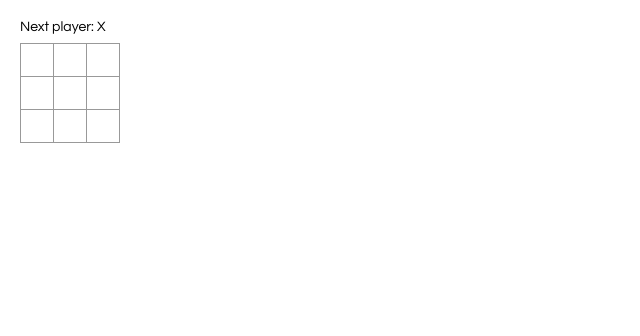
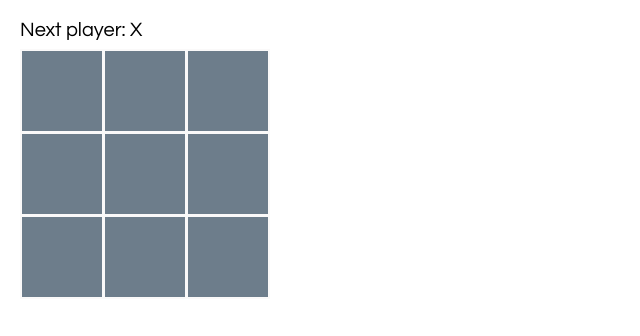
Before and after one commit to lmberard/React, a React app: page / in a window 1280 px wide. Shown: the whole page, without its empty margins (0-640 px from the left). Built offline with nearby package versions, Linux system fonts and the light colour scheme.

Commit message:
new: tic tac toe

```diff
--- a/public/index.html
+++ b/public/index.html
@@ -2,11 +2,11 @@
 <html lang="en">
   <head>
     <meta charset="utf-8" />
-    <link rel="icon" href="%PUBLIC_URL%/favicon.ico" />
+    <link rel="icon" href="%PUBLIC_URL%/tictactoe.jpeg" />
     <meta name="viewport" content="width=device-width, initial-scale=1" />
     <meta name="theme-color" content="#000000" />
     <meta
-      name="description"
+      name="Tic Tac Toe game using React"
       content="Web site created using create-react-app"
     />
     <link rel="apple-touch-icon" href="%PUBLIC_URL%/logo192.png" />
@@ -24,7 +24,7 @@
       work correctly both with client-side routing and a non-root public URL.
       Learn how to configure a non-root public URL by running `npm run build`.
     -->
-    <title>React App</title>
+    <title>Tic Tac Toe</title>
   </head>
   <body>
     <noscript>You need to enable JavaScript to run this app.</noscript>
--- a/src/index.css
+++ b/src/index.css
@@ -1,5 +1,5 @@
 body {
-  font: 14px "Century Gothic", Futura, sans-serif;
+  font: 20px "Century Gothic", Futura, sans-serif;
   margin: 20px;
 }
 
@@ -19,18 +19,18 @@ ul {
 }
 
 .square {
-  background: #fff;
-  border: 1px solid #999;
+  background: rgb(109, 125, 139);
+  border: 2px solid rgb(250, 249, 249);
   float: left;
-  font-size: 24px;
+  font-size: 74px;
   font-weight: bold;
-  line-height: 34px;
-  height: 34px;
+  line-height: 84px;
+  height: 84px;
   margin-right: -1px;
   margin-top: -1px;
   padding: 0;
   text-align: center;
-  width: 34px;
+  width: 84px;
 }
 
 .square:focus {
--- a/src/index.js
+++ b/src/index.js
@@ -1,25 +1,76 @@
 import React from 'react';
 import ReactDOM from 'react-dom';
 import './index.css';
-
+/*
 class Square extends React.Component {
-    render() {
+     render() {
       return (
-        <button className="square">
-          {/* TODO */}
-          {/* TODO*/}
+        <button
+          className="square"
+          onClick={() => this.props.onClick()}>
+          {this.props.value}
         </button>
       );
     }
+  }*/
+
+  // now the Square is a function component instead of a class component
+  function Square(props) {
+    return (
+      <button
+          className="square"
+          onClick={props.onClick}>
+          {props.value}
+        </button>
+    );
   }
 
   class Board extends React.Component {
+    /* To collect data from multiple children,
+    or to have two child components communicate with each other,
+    you need to declare the shared state in their parent component instead.
+    The parent component can pass the state back down to the children by using props;
+    this keeps the child components in sync with each other and with the parent component. */
+    constructor(props){
+       /*In JavaScript classes, you need to always call super when defining the constructor of a subclass.
+      All React component classes that have a constructor should start with a super(props) call. */
+      super(props);
+      this.state = {
+        squares: Array(9).fill(null),
+        xIsNext: true,
+      };
+    }
+
+    handleClick(i) {
+      /* .slice() to create a copy of the squares array to modify instead of modifying the existing array */
+      const squaresCopy = this.state.squares.slice();
+      // ignores a click when someone wins
+      if(calculateWinner(squaresCopy) || squaresCopy[i]){
+        return;
+      }
+
+      squaresCopy[i] = this.state.xIsNext ? 'X' : 'O';
+      this.setState({
+        squares : squaresCopy,
+        xIsNext : !this.state.xIsNext,
+      });
+    }
+
     renderSquare(i) {
-      return <Square />;
+      return <Square
+        value={this.state.squares[i]}
+        onClick ={() => this.handleClick(i)}
+      />;
     }
 
     render() {
-      const status = 'Next player: X';
+      const winner = calculateWinner(this.state.squares);
+      let status;
+      if(winner){
+        status = 'Winner: ' + winner;
+      } else {
+        status = 'Next player: ' + (this.state.xIsNext ? 'X' : 'O');
+      }
 
       return (
         <div>
@@ -66,3 +117,23 @@ class Square extends React.Component {
     <Game />,
     document.getElementById('root')
   );
+
+  function calculateWinner(squares) {
+    const lines = [
+      [0, 1, 2],
+      [3, 4, 5],
+      [6, 7, 8],
+      [0, 3, 6],
+      [1, 4, 7],
+      [2, 5, 8],
+      [0, 4, 8],
+      [2, 4, 6],
+    ];
+    for (let i = 0; i < lines.length; i++) {
+      const [a, b, c] = lines[i];
+      if (squares[a] && squares[a] === squares[b] && squares[a] === squares[c]) {
+        return squares[a];
+      }
+    }
+    return null;
+  }
```
Also changed, not shown: README.md, public/favicon.ico (deleted), public/tictactoe.jpeg (added).
